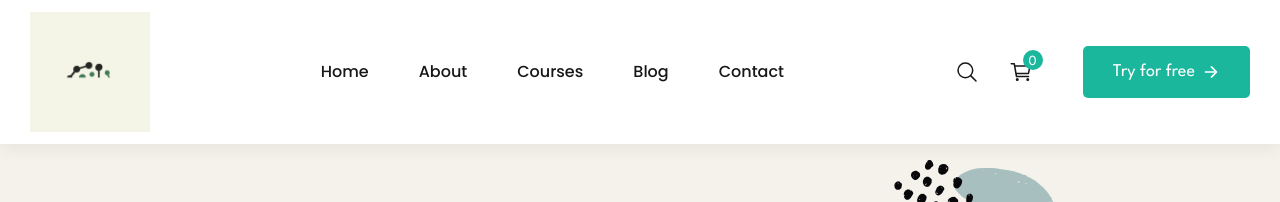
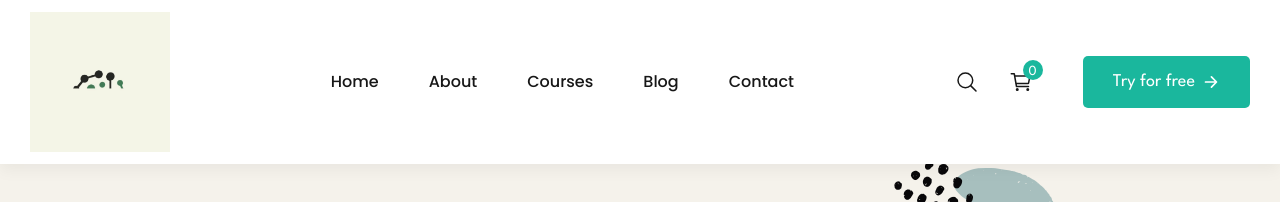
Before and after one commit to anshika2004/CodeNest, a plain HTML site: page index.html in a window 1280 px wide. Shown: the top 202 px of the page. Drawn offline with nearby package versions, Linux system fonts and the light colour scheme; files whose address does not match are found by name.

Commit message:
Update index.html

```diff
--- a/index.html
+++ b/index.html
@@ -53,7 +53,7 @@
     <div class="container">
 
       <a href="#" class="logo">
-        <img src="ezgif.com-video-to-gif.gif" width="120" height="40" alt="EduWeb logo">
+        <img src="ezgif.com-video-to-gif.gif" width="140" height="40" alt="EduWeb logo">
       </a>
 
       <nav class="navbar" data-navbar>
```
